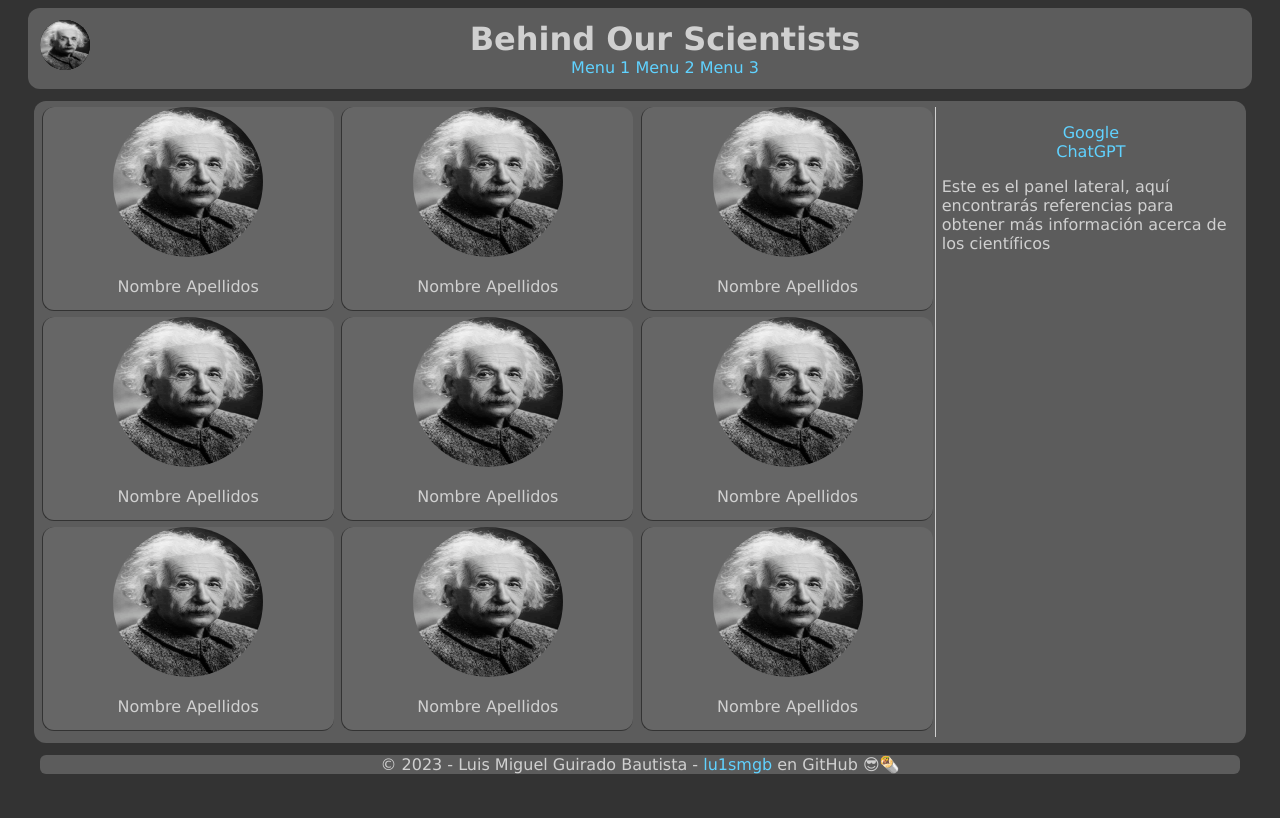
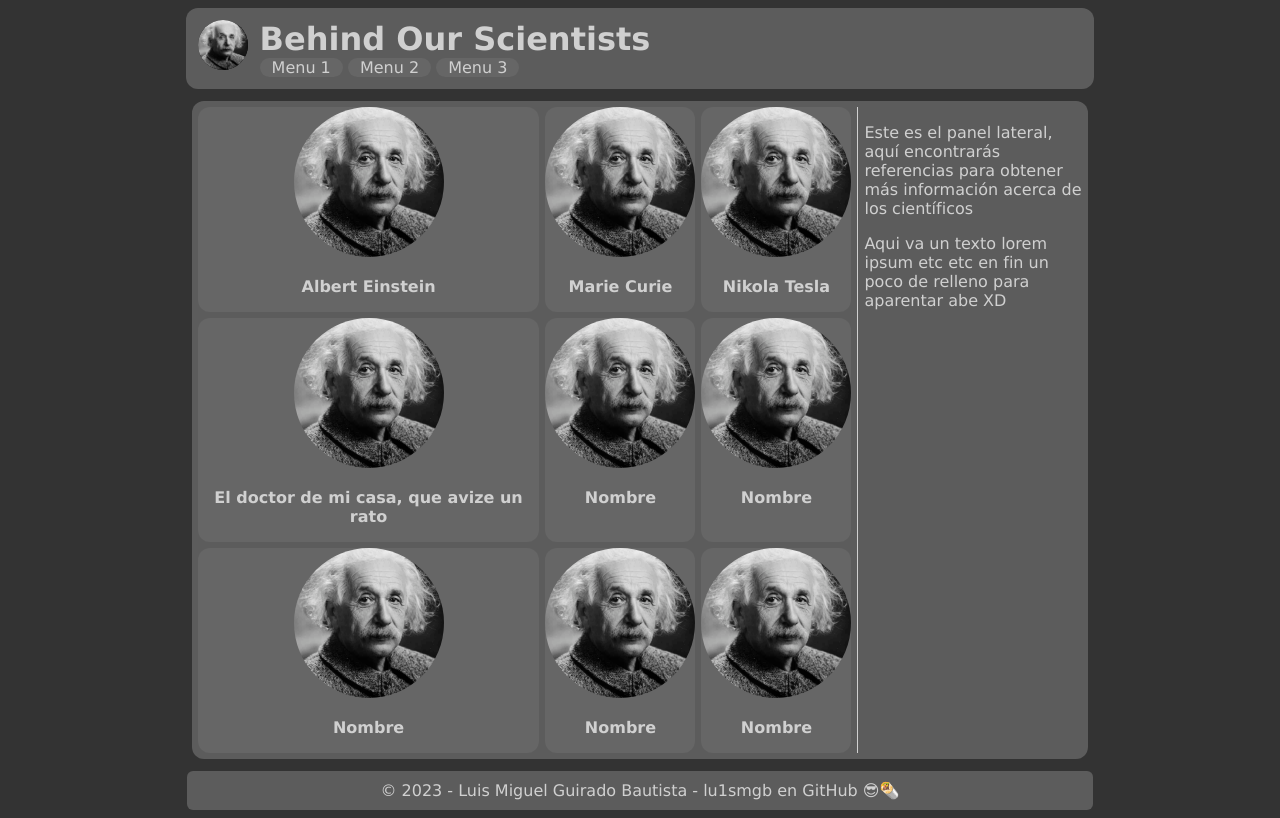
Before and after one commit to lu1smgb/SIBW-Frontend, a plain HTML site: page index.html in a window 1280 px wide. Drawn offline with Linux system fonts and the light colour scheme.

Commit message:
Mas cambios

```diff
--- a/css/estilos.css
+++ b/css/estilos.css
@@ -27,7 +27,8 @@ html {
     display:flex;
     flex-direction: column; /*! El panel principal y el lateral estarán en un div */
     align-items: center;
-    height: 95vh;
+    height: max-content;
+    min-width: 700px;
 }
 
 /** Elementos comunes entre la cabecera, el cuerpo y el pie de página */
@@ -42,7 +43,7 @@ footer {
     /* Esquinas redondeadas */
     border-radius: 12px;
     /* Los elementos de la web tienen el mismo ancho */
-    width: 75em;
+    width: 70%; /* Si yo pongo em, entonces el ancho es FIJO */
 }
 
 /******************** CABECERA DE LA PÁGINA ********************/
@@ -59,42 +60,60 @@ header #logotipo {
     /* todo: cambiar esto */
     float: left;
     /* Resolución de la imagen */
-    /*todo placeholder*/
+    /*TODO - El logotipo debe ajustarse a la altura de la cabecera */
     width: 50px;
     height: 50px;
-    /*TODO - El logotipo debe ajustarse a la altura de la cabecera */
     /* Color de fondo, por si la imagen falla */
     background-color: #000000;
     /* Imagen redonda, como en el Mockup */
     border-radius: 50%;
+    /* Mantiene su escala original */
+    object-fit: cover;
+    margin-right: 12px;
 }
 
 /** El titulo y los enlaces a los menús están centrados */
-/*TODO - Para el formato móvil, que el título y el eslogan aparezcan centrados en la cabecera, que no salgan del bloque */
 header h1, nav {
-    text-align: center;
+    text-align: left;
     margin:0;
 }
 
-/** Estilo de los enlaces a los menús */
+/*TODO - El logotipo aparecerá encima del título cuando estemos en un dispositivo móvil */
+/*TODO - Para el formato móvil, que el título y el eslogan aparezcan centrados en la cabecera, que no salgan del bloque */
+@media screen and (max-width:1000px) {
+    header h1, nav {
+        text-align: center;
+        margin: 0;
+    }
+}
+
+/** Estilo de los enlaces */
 a {
     /* Los enlaces no están subrayados */
     text-decoration: none;
 }
 
+/** Enlaces a los menús */
+#main header nav a {
+    background-color: #666666;
+    border-radius: 12px;
+    padding-left: 12px;
+    padding-right: 12px;
+}
+
 /* Enlaces no visitados */
 a:link {
-    color: #60d2ff;
+    color: #d0d0d0;
 }
 
 /* Enlaces visitados */
 a:visited {
-    color: #008cff;
+    color: #d0d0d0;
 }
 
 /* Enlaces con el cursor por encima */
 a:hover {
-    color: #7acaff;
+    color: #90d3ff;
 }
 
 /* Enlaces al hacer click */
@@ -109,12 +128,28 @@ a:active {
     display:flex;
     flex-direction: row;
     flex-grow: 4;
-    /*todo: Los elementos ocupan todo el ancho */
     /* Espacio entre la cabecera y el pie de página, respectivamente */
     margin-top: 12px;
     margin-bottom: 12px;
     /* Un poco de espacio entre el borde y el contenido para que no se salga de las esquinas */
     padding: 6px;
+}
+
+/** La página se ajusta a pantallas que tengan menos de 1000px de ancho */
+@media screen and (max-width:1000px) {
+    #cuerpo {
+        flex-direction: column;
+    }
+
+    #cuerpo aside {
+        /* Se cambia la posición del separador de izquierda a arriba */
+        border-left-width: 0;
+        border-top-style: solid;
+    }
+
+    #cuerpo #panel-cientificos {
+        padding-bottom: 6px;
+    }
 }
 
 /** Bloque que contiene a los cientificos */
@@ -124,13 +159,15 @@ a:active {
     /* Espacio entre elementos */
     gap: 6px 6px;
     /* 3 filas y 3 columas */
-    grid-template-rows: calc(1/3 * 100% - 6px) calc(1/3 * 100% - 6px) calc(1/3 * 100% - 6px);
-    grid-template-columns: calc(1/3 * 100% - 6px) calc(1/3 * 100% - 6px) calc(1/3 * 100% - 6px);
-    /* Alineación de los elementos */
-    justify-content:space-evenly;
-    align-content: start;
+    grid-template-rows: auto auto auto;
+    grid-template-columns: auto auto auto;
+    /* Alineación de los elementos en el eje X */
+    /*TODO - Los cientificos deberian de tener todos la mismas dimensiones ??? */
+    justify-content: stretch;
     /* Ocupa el 75% del panel principal */
     flex: 75%;
+    /* No toca el separador */
+    padding-right: 6px;
 }
 
 /** Bloque que contiene a cada científico */
@@ -139,47 +176,50 @@ a:active {
     text-align: center;
     background-color: #666666;
     border-radius: 12px;
-    border-left-style: ridge;
-    border-bottom-style: ridge;
-    border-color:#333333;
 }
 
 /** La imagen */
 .cientifico img {
     width: 150px;
     height: 150px;
+    object-fit: cover;
     border-radius: 50%;
+}
+
+/** El nombre */
+.cientifico p {
+    /* Negrita */
+    font-weight: bold;
 }
 
 /** Panel lateral */
 #cuerpo aside {
-    /* Texto centrado, como en el Mockup */
-    border-left-style:solid;
-    /* Color del borde que separa el otro panel */
-    border-color:#d0d0d0;
     /* Ocupa el 25% del panel principal */
     flex: 25%;
+    padding-left: 6px;
+    border-left-style: solid;
 }
 
-aside {
-    padding-left: 6px;
-}
-
-aside ul {
+#cuerpo aside ul {
     /* Las listas tienen padding izquierdo por defecto, lo quitamos */
     padding: 0;
     /* Los elementos de la lista no tienen viñetas */
     list-style: none;
 }
 
-aside ul li {
+#cuerpo aside ul li {
     /* Los elementos de la lista están centrados en el panel lateral */
     text-align: center;
 }
 
 /******************** PIE DE LA PÁGINA ********************/
 footer {
+    /* Texto centrado */
+    text-align: center;
+    /* Bordes redondeados */
+    border-radius: 6px;
     /* Un poco de padding para que el texto no se vea tan ajustado */
-    text-align: center;
-    border-radius: 6px;
+    padding: 1ch;
+    /* El ancho del elemento se ajustará al texto */
+    min-width: fit-content;
 }
--- a/index.html
+++ b/index.html
@@ -57,50 +57,47 @@
             <div id="panel-cientificos">
                 <div class="cientifico">
                     <img src="./images/albert_einstein.jpg" alt="albert_einstein">
-                    <p>Nombre Apellidos</p>
+                    <p>Albert Einstein</p>
                 </div>
                 <div class="cientifico">
                     <img src="./images/albert_einstein.jpg" alt="albert_einstein">
-                    <p>Nombre Apellidos</p>
+                    <p>Marie Curie</p>
                 </div>
                 <div class="cientifico">
                     <img src="./images/albert_einstein.jpg" alt="albert_einstein">
-                    <p>Nombre Apellidos</p>
+                    <p>Nikola Tesla</p>
                 </div>
                 <div class="cientifico">
                     <img src="./images/albert_einstein.jpg" alt="albert_einstein">
-                    <p>Nombre Apellidos</p>
+                    <p>El doctor de mi casa, que avize un rato</p>
                 </div>
                 <div class="cientifico">
                     <img src="./images/albert_einstein.jpg" alt="albert_einstein">
-                    <p>Nombre Apellidos</p>
+                    <p>Nombre</p>
                 </div>
                 <div class="cientifico">
                     <img src="./images/albert_einstein.jpg" alt="albert_einstein">
-                    <p>Nombre Apellidos</p>
+                    <p>Nombre</p>
                 </div>
                 <div class="cientifico">
                     <img src="./images/albert_einstein.jpg" alt="albert_einstein">
-                    <p>Nombre Apellidos</p>
+                    <p>Nombre</p>
                 </div>
                 <div class="cientifico">
                     <img src="./images/albert_einstein.jpg" alt="albert_einstein">
-                    <p>Nombre Apellidos</p>
+                    <p>Nombre</p>
                 </div>
                 <div class="cientifico">
                     <img src="./images/albert_einstein.jpg" alt="albert_einstein">
-                    <p>Nombre Apellidos</p>
+                    <p>Nombre</p>
                 </div>
             </div>
 
             <!-- Panel lateral -->
             <!-- Contiene enlaces de interés relacionados con la web -->
             <aside>
-                <ul>
-                    <li><a href="https://google.com">Google</a></li>
-                    <li><a href="https://chat.openai.com">ChatGPT</a></li>
-                    <p>Este es el panel lateral, aquí encontrarás referencias para obtener más información acerca de los científicos</p>
-                </ul>
+                <p>Este es el panel lateral, aquí encontrarás referencias para obtener más información acerca de los científicos</p>
+                <p>Aqui va un texto lorem ipsum etc etc en fin un poco de relleno para aparentar abe XD</p>
             </aside>
 
         </div>
```
